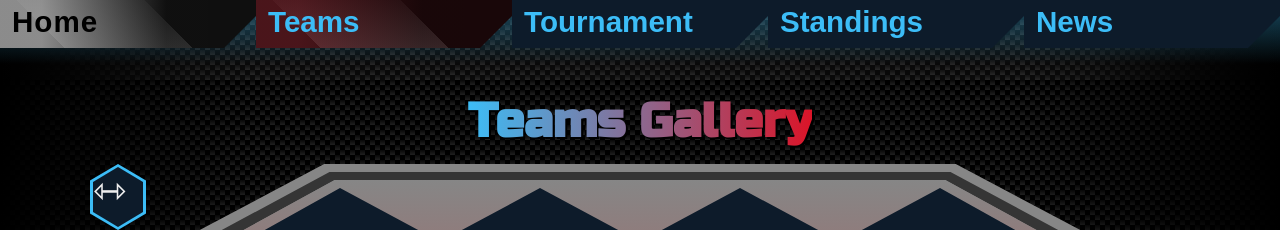
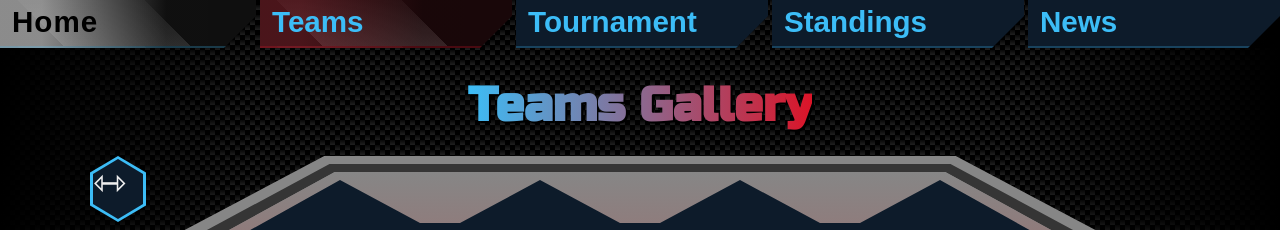
Before and after one commit to MatthiasKaesch/hexagon, a website: page index.html in a window 1280 px wide. Shown: the top 230 px of the page. Drawn offline with Linux system fonts and the light colour scheme; a web font is replaced by a local one.

Commit message:
rework header and navbar styling

```diff
--- a/styles/scss/header.scss
+++ b/styles/scss/header.scss
@@ -1,7 +1,6 @@
 .header {
-  padding-bottom: 1rem;
-  background-color: rgba(255, 255, 255, 0.035);
-  box-shadow: 0px 0px 8px var(black);
+  margin-bottom: 1rem;
+
   background-image: linear-gradient(
     to right,
     rgba(0, 0, 0, 1),
@@ -16,9 +15,8 @@
     display: grid;
     grid-template-columns: repeat(5, 1fr);
     list-style: none;
-    padding: 0 0 1rem;
     margin: 0;
-    background-image: linear-gradient(rgba(60, 189, 247, 0.4), rgba(60, 189, 247, 0));
+    padding-left: 0;
 
     &-item {
       display: grid;
@@ -32,18 +30,23 @@
       line-height: 1.5;
       --width: calc(100% - 24px);
 
+      &:not(:first-child) {
+        margin-left: 4px;
+        --width: calc(100% - 28px);
+      }
+
       &-active {
         .navbar-list-item {
           &-link {
             background-color: transparent;
             background-image: linear-gradient(
                 to right,
-
                 rgba(245, 70, 88, 0.3) 20%,
                 rgba(245, 70, 87, 0.1) 80%
               ),
               linear-gradient(45deg, black 25%, transparent 25%, transparent 75%, black 75%, black),
               linear-gradient(to bottom, rgb(8, 8, 8), rgb(32, 32, 32));
+            border-bottom: 2px solid rgba(219, 20, 40, 0.25);
           }
 
           &-corner {
@@ -79,6 +82,10 @@
         .navbar-list-item-link:hover {
           color: var(--clr-secondary);
         }
+
+        .navbar-list-item-corner {
+          border-bottom: 2px solid rgba(219, 20, 40, 0.25);
+        }
       }
 
       &-link {
@@ -90,12 +97,14 @@
         background-color: var(--clr-deco-dark);
         padding-left: 12px;
         overflow: visible;
+        border-bottom: 2px solid rgba(60, 189, 247, 0.25);
       }
 
       &-corner {
         grid-column: 3;
         background-color: var(--clr-deco-dark);
         clip-path: polygon(100% 0px, 100% 16px, 16px 100%, 0px 100%, 0px 0px);
+        border-bottom: 2px solid rgba(60, 189, 247, 0.25);
       }
     }
   }
--- a/styles/scss/hexfield.scss
+++ b/styles/scss/hexfield.scss
@@ -37,7 +37,7 @@
       line-height: 1.75;
       font-family: var(--fts-headline);
       width: fit-content;
-      margin: 0 auto;
+      margin: 0 auto 0.5rem;
       background-image: linear-gradient(90deg, var(--clr-primary), var(--clr-secondary));
       background-clip: text;
       -webkit-background-clip: text;
```
Also changed, not shown: styles/css/header.css, styles/css/hexfield.css.
